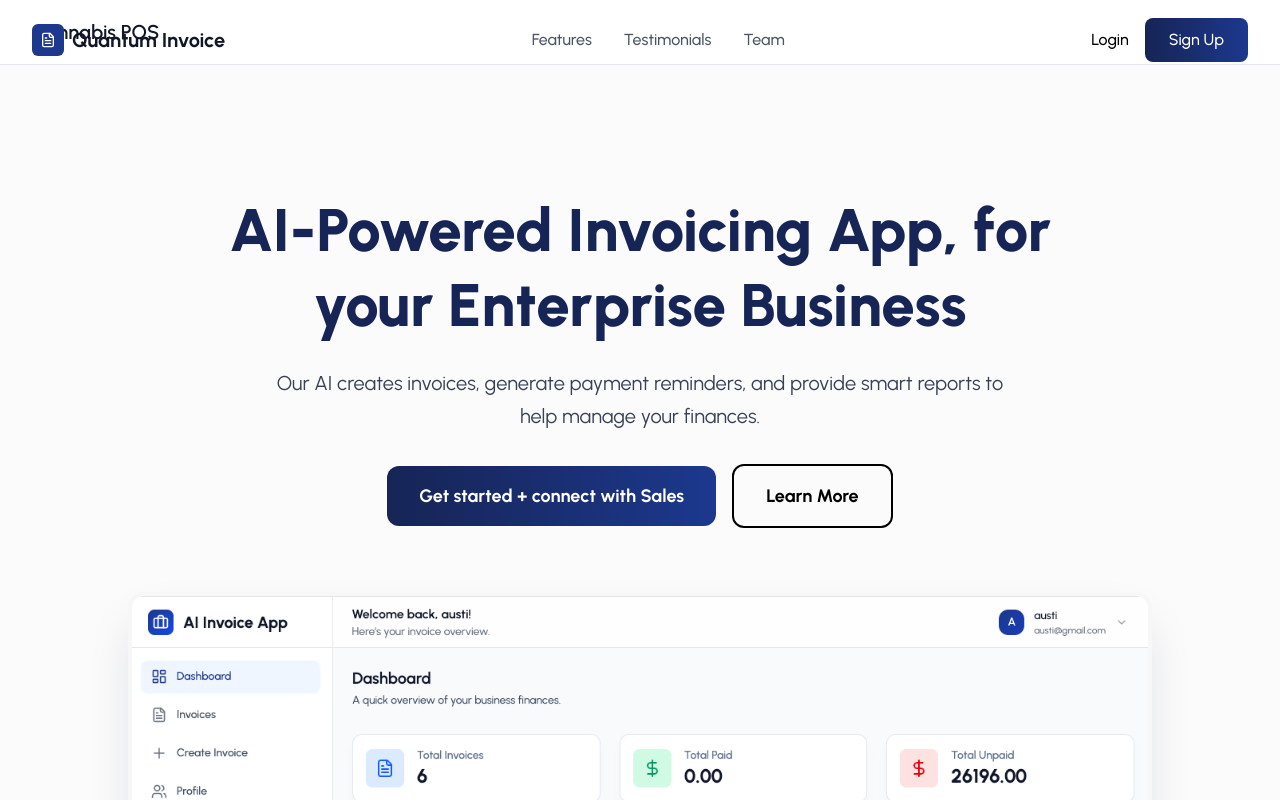
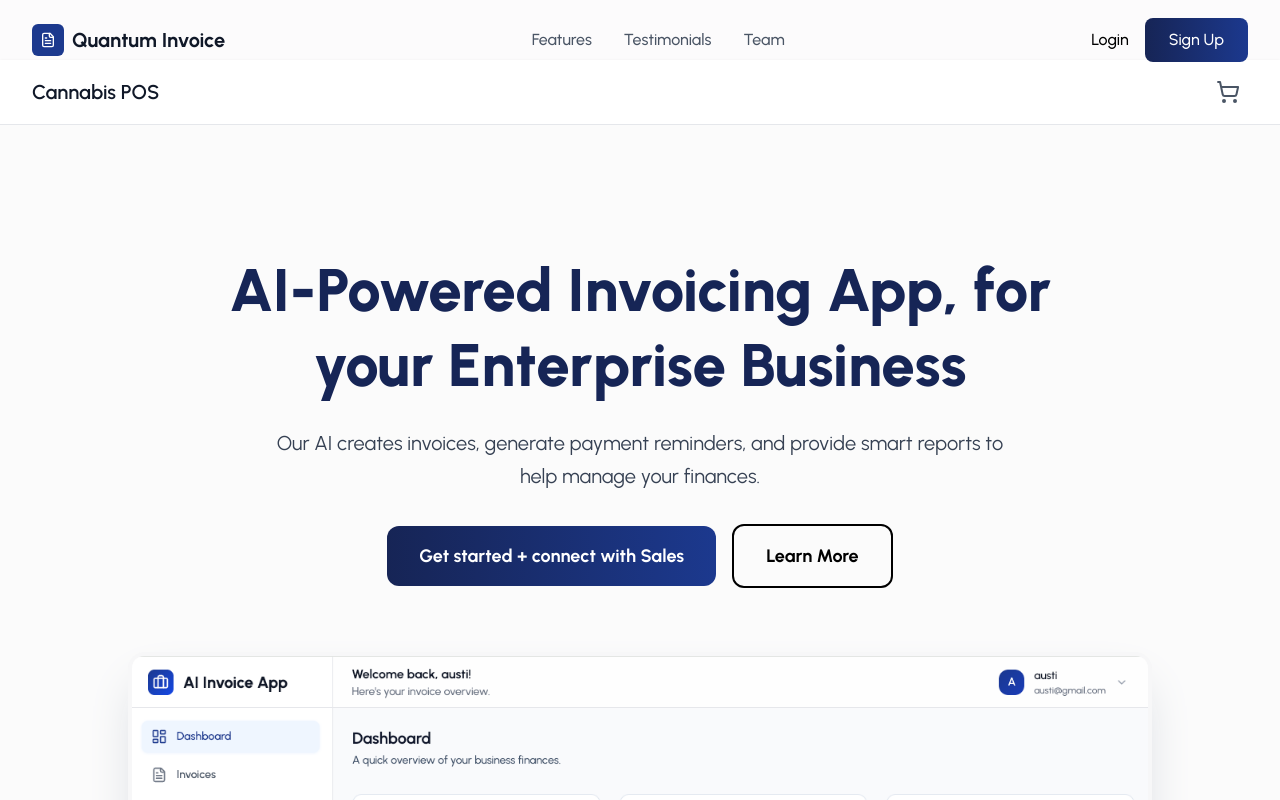
Before and after one commit to austinxduong/ai-invoice-app, a React (Vite) app: page / in a window 1280 px wide. Shown: the top 800 px of the page. Built offline with nearby package versions, Linux system fonts and the light colour scheme.

Commit message:
temp fix header component

```diff
--- a/src/components/Header.jsx
+++ b/src/components/Header.jsx
@@ -6,7 +6,7 @@
   const { itemCount, toggleModal } = useCart();
 
   return (
-    <header className="bg-white shadow-sm border-b border-gray-200">
+    <header className="bg-white shadow-sm border-b border-gray-200 mt-15">
       <div className="max-w-7xl mx-auto px-4 sm:px-6 lg:px-8">
         <div className="flex justify-between items-center h-16">
 
```
